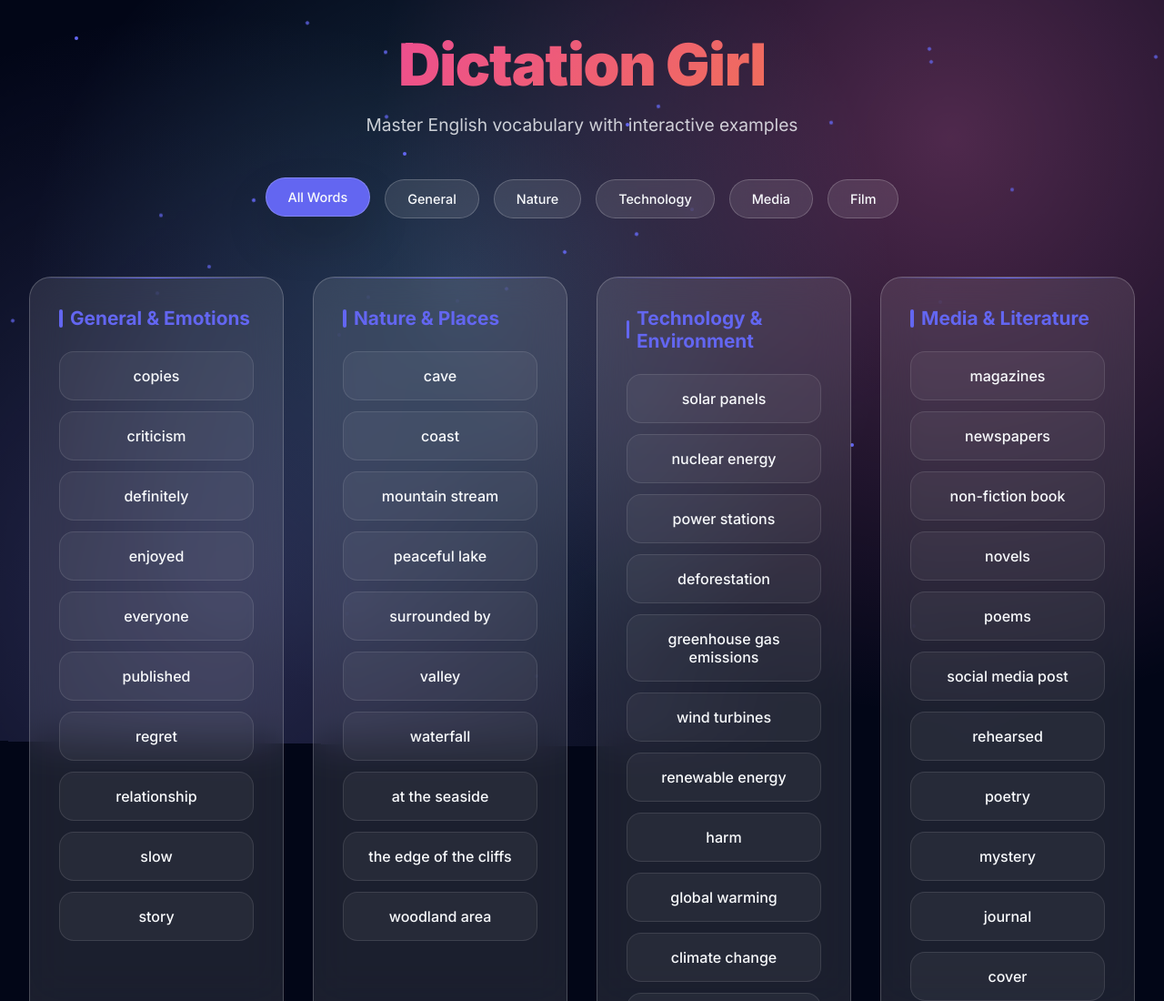
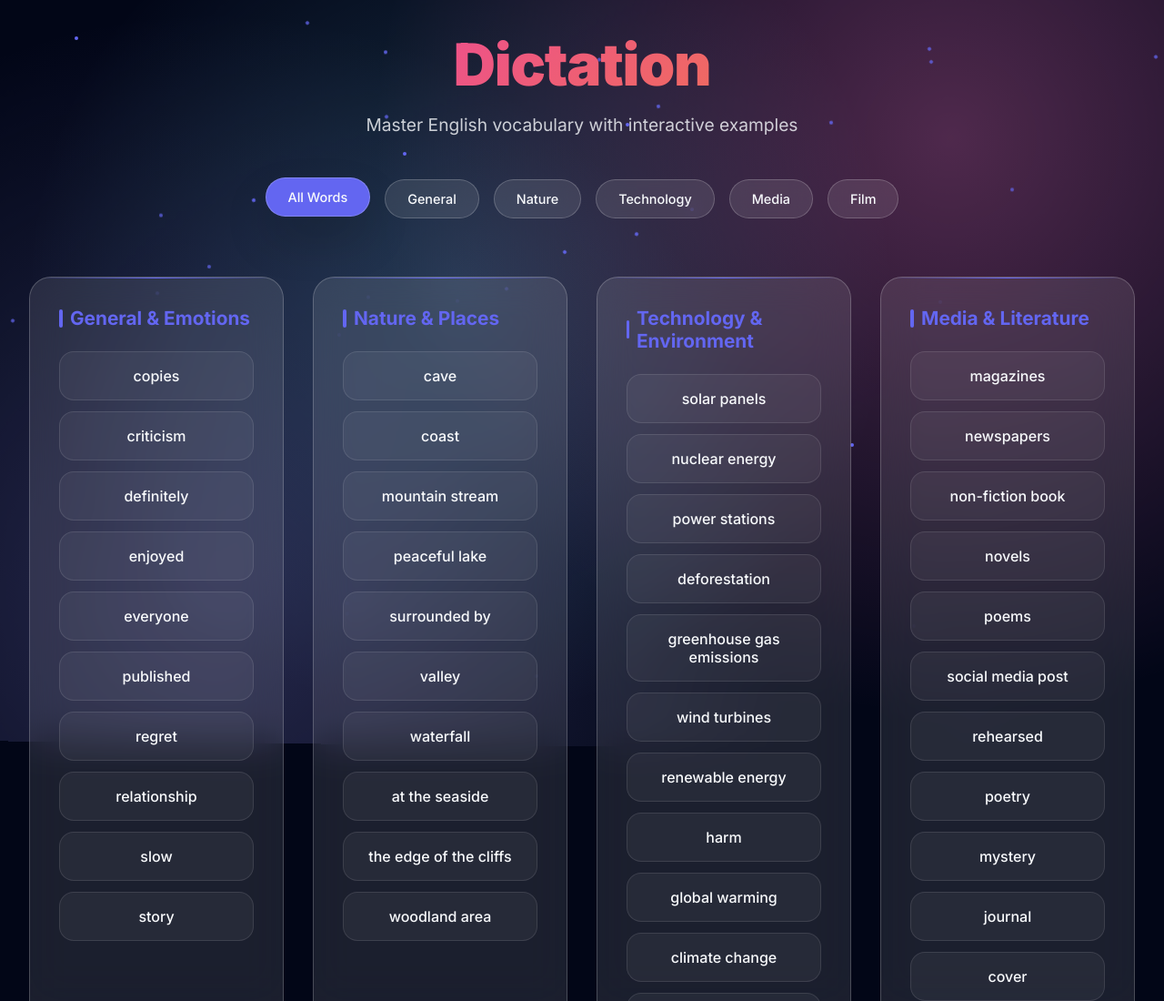
Before and after one commit to HxllJxmpr/HxllJxmpr.github.io, a plain HTML site: page index.html in a window 1280 px wide. Shown: the top 1100 px of the page at 91% size. Drawn offline with Linux system fonts and the light colour scheme.

Commit message:
Update index.html

```diff
--- a/index.html
+++ b/index.html
@@ -430,7 +430,7 @@
 
   <div class="container">
     <header class="header">
-      <h1 class="title">Dictation Girl</h1>
+      <h1 class="title">Dictation</h1>
       <p class="subtitle">Master English vocabulary with interactive examples</p>
 
       <nav class="nav-tabs">
```
